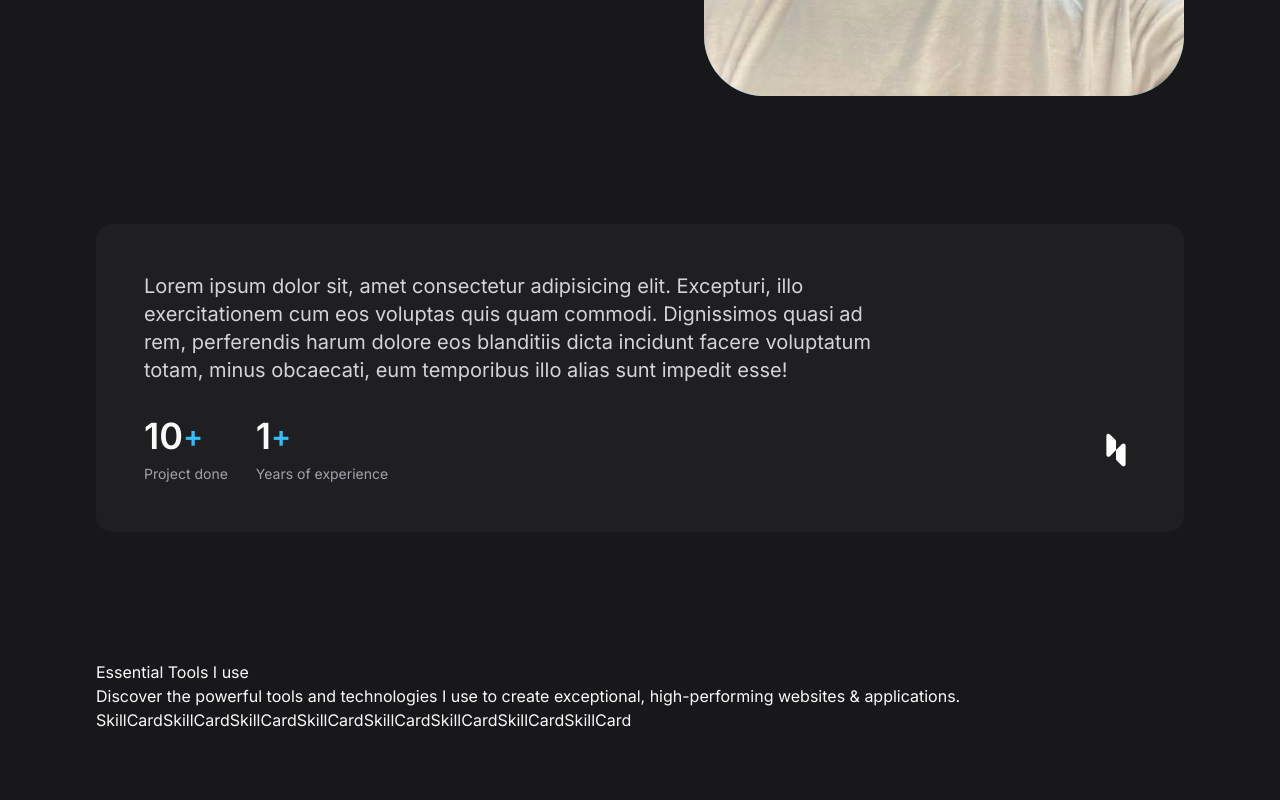
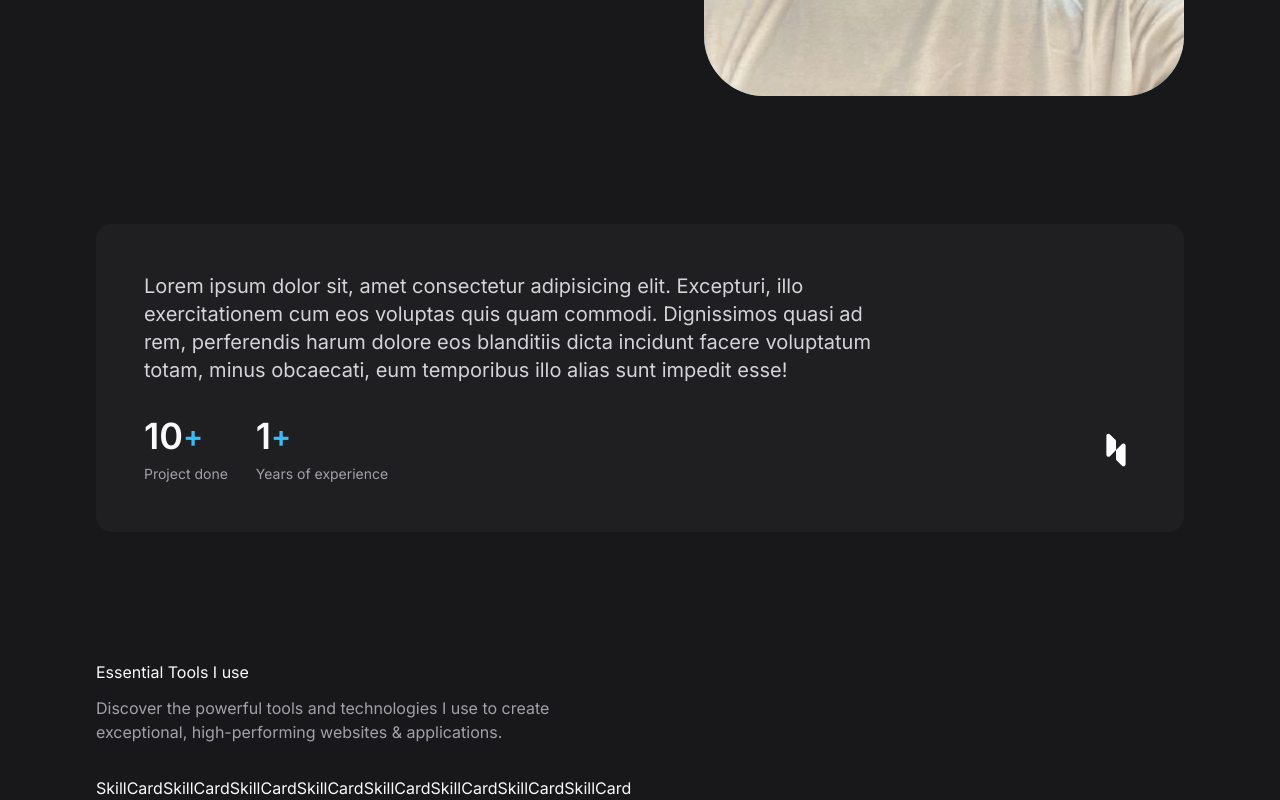
Before and after one commit to Victor-Sarti/portfolio, a React (Vite) app: page / in a window 1280 px wide. Shown: the part 688-1488 px from the top of the page. Before the commit the page ends 1420 px from the top, so only its background shows below. Built offline with nearby package versions, Linux system fonts and the light colour scheme.

Commit message:
feat: Skiil

```diff
--- a/src/components/Skill.jsx
+++ b/src/components/Skill.jsx
@@ -50,7 +50,7 @@ const Skill = () => {
                 Essential Tools I use
             </h2>
 
-            <p className="">
+            <p className=" text-zinc-400 mt-3 mb-8 max-w-[50ch]">
             Discover the powerful tools and technologies
             I use to create exceptional, high-performing
             websites & applications.
```
